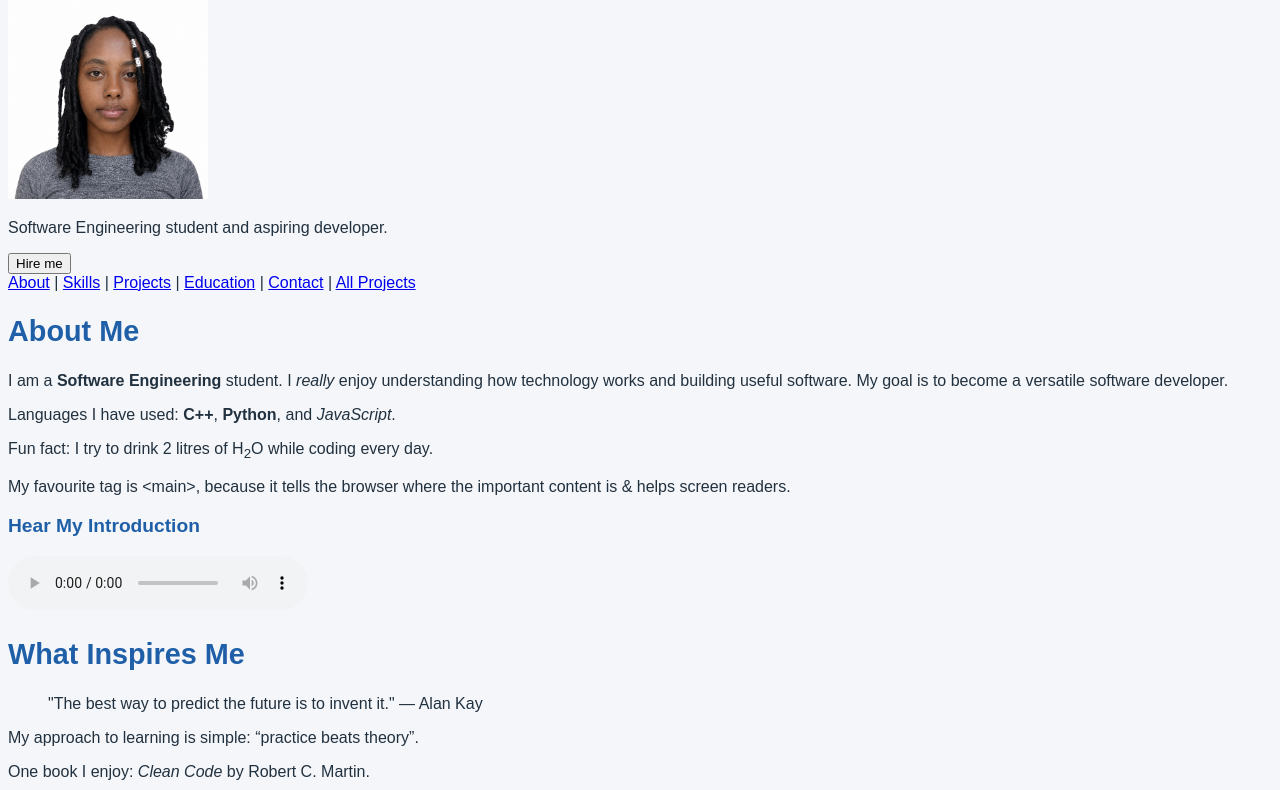
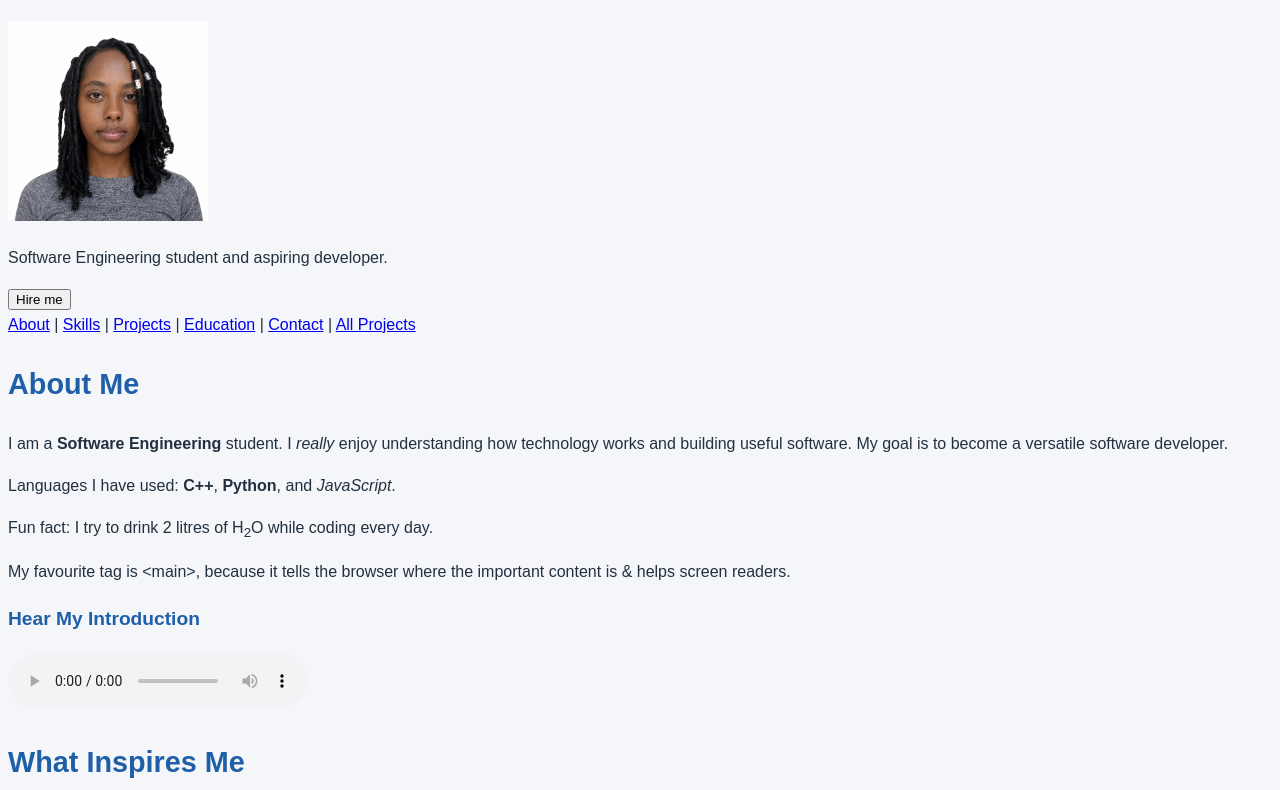
Before and after one commit to ed-om/portfolio, a plain HTML site: page index.html in a window 1280 px wide. Shown: the part 232-1022 px from the top of the page. Drawn offline with Linux system fonts and the light colour scheme.

Commit message:
feat: Added Google fonts topography

```diff
--- a/css/style.css
+++ b/css/style.css
@@ -5,8 +5,9 @@
    Light: #f4f6f9
 */
 body {
-    background-color: #f4f6f9;
-    font-family: Arial, sans-serif;
+    font-family: 'Poppins', Arial, sans-serif;
+    font-size: 1rem;
+    line-height: 1.6;
 }
 
 /*
```
